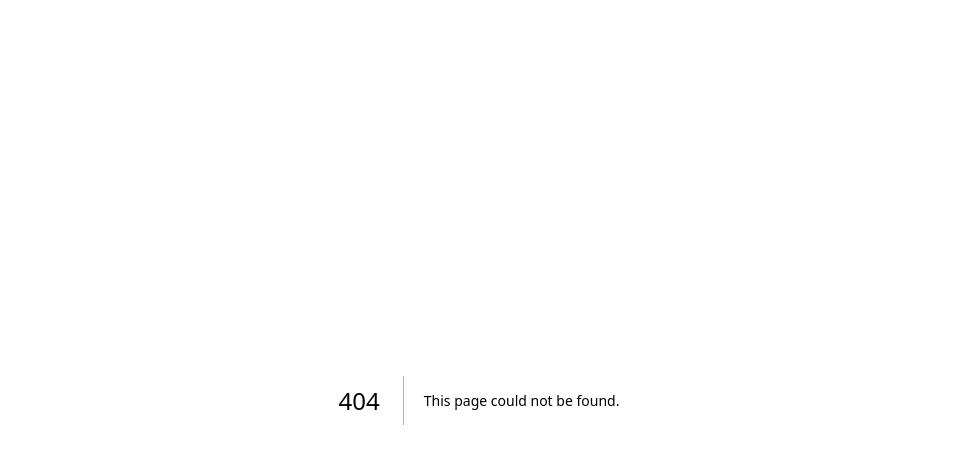
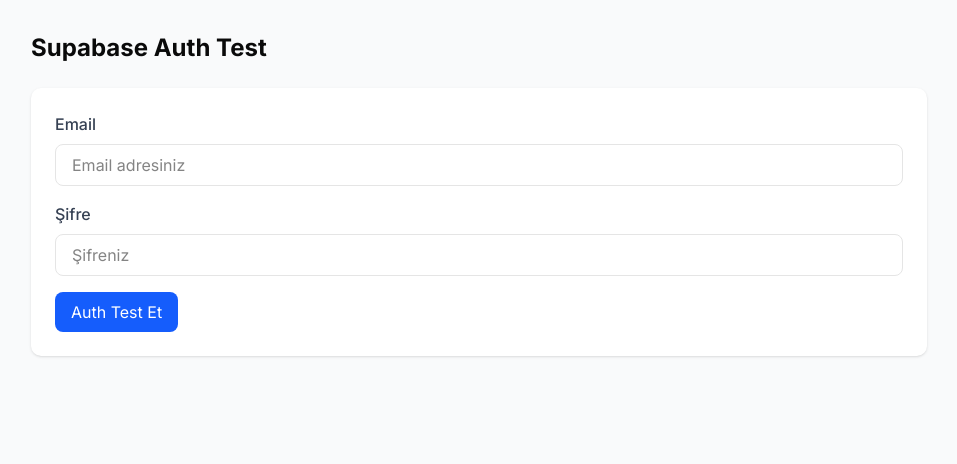
Before and after one commit to EngindalgaMaku/nextjs-arizatakip, a Next.js app: page /auth-test in a window 1280 px wide. Before the commit this address had no page. Shown: the top 464 px of the page, without its empty margins (161-1118 px from the left). Built offline with nearby package versions, Linux system fonts and the light colour scheme.

Commit message:
sekkissdokkuzz

```diff
--- /dev/null
+++ b/src/app/api/auth-test/route.ts
@@ -0,0 +1,53 @@
+import { NextResponse } from 'next/server';
+import { signIn } from '@/lib/supabase';
+import { createClient } from '@supabase/supabase-js';
+
+export async function POST(request: Request) {
+  try {
+    const { email, password } = await request.json();
+
+    if (!email || !password) {
+      return NextResponse.json({
+        success: false,
+        error: 'Email ve şifre gerekli'
+      }, { status: 400 });
+    }
+
+    // 1. Direkt supabase.ts'deki signIn fonksiyonu ile deneme
+    const supabaseSignIn = await signIn(email, password);
+
+    // 2. Doğrudan Supabase client oluşturarak deneme
+    const supabaseUrl = process.env.NEXT_PUBLIC_SUPABASE_URL || "https://gcxbfmqyvqchcrudxpmh.supabase.co";
+    const supabaseAnonKey = process.env.NEXT_PUBLIC_SUPABASE_ANON_KEY || "eyJhbGciOiJIUzI1NiIsInR5cCI6IkpXVCJ9.eyJpc3MiOiJzdXBhYmFzZSIsInJlZiI6ImdjeGJmbXF5dnFjaGNydWR4cG1oIiwicm9sZSI6ImFub24iLCJpYXQiOjE3NDUxNzQ5NTcsImV4cCI6MjA2MDc1MDk1N30.ZVAsgNkAWqtSpEgUufOdvegyXVeN5H6fXYA7rn-8osQ";
+    const supabase = createClient(supabaseUrl, supabaseAnonKey);
+    const { data: directData, error: directError } = await supabase.auth.signInWithPassword({
+      email,
+      password
+    });
+
+    // Sonuçları döndür
+    return NextResponse.json({
+      success: !supabaseSignIn.error && !directError,
+      supabaseSignIn: {
+        success: !supabaseSignIn.error,
+        data: supabaseSignIn.data || null,
+        error: supabaseSignIn.error ? supabaseSignIn.error.message : null
+      },
+      directSignIn: {
+        success: !directError,
+        data: directData || null,
+        error: directError ? directError.message : null
+      },
+      env: {
+        supabaseUrl,
+        hasAnonKey: !!supabaseAnonKey
+      }
+    });
+  } catch (err) {
+    console.error('Auth test error:', err);
+    return NextResponse.json({
+      success: false,
+      error: err instanceof Error ? err.message : 'Bilinmeyen bir hata oluştu'
+    }, { status: 500 });
+  }
+}
--- /dev/null
+++ b/src/app/auth-test/page.tsx
@@ -0,0 +1,150 @@
+'use client';
+
+import { useState } from 'react';
+
+export default function AuthTestPage() {
+  const [email, setEmail] = useState('');
+  const [password, setPassword] = useState('');
+  const [loading, setLoading] = useState(false);
+  const [result, setResult] = useState<any>(null);
+  const [error, setError] = useState<string | null>(null);
+
+  async function testAuth() {
+    if (!email || !password) {
+      setError('Email ve şifre giriniz');
+      return;
+    }
+
+    try {
+      setLoading(true);
+      setError(null);
+
+      const response = await fetch('/api/auth-test', {
+        method: 'POST',
+        headers: {
+          'Content-Type': 'application/json',
+        },
+        body: JSON.stringify({ email, password }),
+      });
+
+      const data = await response.json();
+      setResult(data);
+
+      if (!data.success) {
+        setError('Auth testi başarısız. Detaylar için sonuçları kontrol edin.');
+      }
+    } catch (err) {
+      console.error('Test sırasında hata:', err);
+      setError(err instanceof Error ? err.message : 'Bilinmeyen bir hata oluştu');
+    } finally {
+      setLoading(false);
+    }
+  }
+
+  return (
+    <div className="min-h-screen bg-gray-50 p-8">
+      <div className="max-w-4xl mx-auto">
+        <h1 className="text-2xl font-bold mb-6">Supabase Auth Test</h1>
+
+        <div className="bg-white p-6 rounded-lg shadow mb-6">
+          <div className="mb-4">
+            <label htmlFor="email" className="block text-gray-700 font-medium mb-2">
+              Email
+            </label>
+            <input
+              id="email"
+              type="email"
+              value={email}
+              onChange={(e) => setEmail(e.target.value)}
+              className="w-full px-4 py-2 border rounded-md focus:outline-none focus:ring-2 focus:ring-blue-500"
+              placeholder="Email adresiniz"
+            />
+          </div>
+
+          <div className="mb-4">
+            <label htmlFor="password" className="block text-gray-700 font-medium mb-2">
+              Şifre
+            </label>
+            <input
+              id="password"
+              type="password"
+              value={password}
+              onChange={(e) => setPassword(e.target.value)}
+              className="w-full px-4 py-2 border rounded-md focus:outline-none focus:ring-2 focus:ring-blue-500"
+              placeholder="Şifreniz"
+            />
+          </div>
+
+          <button
+            onClick={testAuth}
+            disabled={loading}
+            className="px-4 py-2 bg-blue-600 text-white rounded-md hover:bg-blue-700 disabled:opacity-50"
+          >
+            {loading ? 'Test Yapılıyor...' : 'Auth Test Et'}
+          </button>
+        </div>
+
+        {error && (
+          <div className="bg-red-50 p-6 rounded-lg shadow mb-6 border border-red-200">
+            <h2 className="text-lg font-semibold text-red-700 mb-2">Hata</h2>
+            <p className="text-red-600">{error}</p>
+          </div>
+        )}
+
+        {result && (
+          <div className="bg-white p-6 rounded-lg shadow">
+            <h2 className="text-lg font-semibold mb-4">Test Sonuçları</h2>
+
+            <div className="space-y-4">
+              <div>
+                <h3 className="font-medium text-gray-700">Genel Durum:</h3>
+                <p className={`text-lg font-bold ${result.success ? 'text-green-600' : 'text-red-600'}`}>
+                  {result.success ? 'Başarılı' : 'Başarısız'}
+                </p>
+              </div>
+
+              <div>
+                <h3 className="font-medium text-gray-700">Supabase.ts SignIn:</h3>
+                <div className={`p-4 rounded ${result.supabaseSignIn.success ? 'bg-green-50' : 'bg-red-50'}`}>
+                  <p className="font-medium mb-2">
+                    {result.supabaseSignIn.success ? 'Başarılı' : 'Başarısız'}
+                  </p>
+                  {result.supabaseSignIn.error && (
+                    <p className="text-red-600">{result.supabaseSignIn.error}</p>
+                  )}
+                </div>
+              </div>
+
+              <div>
+                <h3 className="font-medium text-gray-700">Direkt Supabase Client:</h3>
+                <div className={`p-4 rounded ${result.directSignIn.success ? 'bg-green-50' : 'bg-red-50'}`}>
+                  <p className="font-medium mb-2">
+                    {result.directSignIn.success ? 'Başarılı' : 'Başarısız'}
+                  </p>
+                  {result.directSignIn.error && (
+                    <p className="text-red-600">{result.directSignIn.error}</p>
+                  )}
+                </div>
+              </div>
+
+              <div>
+                <h3 className="font-medium text-gray-700">Çevre Değişkenleri:</h3>
+                <div className="p-4 rounded bg-gray-50">
+                  <p><span className="font-medium">Supabase URL:</span> {result.env.supabaseUrl}</p>
+                  <p><span className="font-medium">Anon Key Var mı:</span> {result.env.hasAnonKey ? 'Evet' : 'Hayır'}</p>
+                </div>
+              </div>
+
+              <div>
+                <h3 className="font-medium text-gray-700">Ham Veri:</h3>
+                <pre className="p-4 bg-gray-50 rounded overflow-x-auto text-xs">
+                  {JSON.stringify(result, null, 2)}
+                </pre>
+              </div>
+            </div>
+          </div>
+        )}
+      </div>
+    </div>
+  );
+}
--- a/src/app/login/page.tsx
+++ b/src/app/login/page.tsx
@@ -3,7 +3,8 @@
 import { useState } from 'react';
 import { useRouter } from 'next/navigation';
 import Link from 'next/link';
-import { signIn, demoSignIn } from '@/lib/auth';
+import { signIn } from '@/lib/supabase';
+import { setCookie } from 'cookies-next';
 
 export default function LoginPage() {
   const [email, setEmail] = useState('');
@@ -27,32 +28,71 @@
       setLoading(true);
       setError(null);
 
+      console.log('Giriş deneniyor:', email);
+
       if (DEMO_MODE) {
-        // Demo mod giriş işlemi
-        const { success, error } = await demoSignIn(email, password);
+        // Demo giriş - sadece test için
+        if (email === 'admin@example.com' && password === 'admin123') {
+          const loginTime = new Date().toISOString();
+          const userData = {
+            email,
+            name: 'Demo Admin',
+            role: 'admin',
+            loginTime
+          };
 
-        if (!success) {
-          throw new Error(error);
+          localStorage.setItem('adminUser', JSON.stringify(userData));
+          setCookie('admin-session', JSON.stringify(userData), {
+            maxAge: 60 * 60 * 8, // 8 saat
+            path: '/',
+          });
+
+          router.push('/dashboard');
+        } else {
+          setError('Demo modunda geçersiz kimlik bilgileri. admin@example.com / admin123 kullanın.');
         }
-
-        // Demo giriş başarılı ise dashboard'a yönlendir
-        router.push('/dashboard');
       } else {
         // Supabase giriş işlemi
         const { data, error } = await signIn(email, password);
+
+        console.log('Supabase cevabı:', { data, error });
 
         if (error) {
           throw error;
         }
 
-        if (data.user) {
-          // Başarıyla giriş yapıldığında dashboard'a yönlendir
+        if (data?.user) {
+          // Kullanıcı doğrulandı, oturum bilgilerini kaydet
+          const userData = {
+            id: data.user.id,
+            email: data.user.email,
+            name: data.user.user_metadata?.name || data.user.email,
+            role: data.user.user_metadata?.role || 'admin',
+            loginTime: new Date().toISOString()
+          };
+
+          // localStorage'a kaydet
+          localStorage.setItem('adminUser', JSON.stringify(userData));
+
+          // Cookie'ye kaydet
+          setCookie('admin-session', JSON.stringify({
+            id: userData.id,
+            email: userData.email,
+            role: userData.role
+          }), {
+            maxAge: 60 * 60 * 8, // 8 saat
+            path: '/',
+          });
+
+          // Yönlendirme
           router.push('/dashboard');
-          router.refresh(); // Session'ı güncellemek için
+        } else {
+          throw new Error('Kullanıcı bilgileri alınamadı');
         }
       }
     } catch (err: unknown) {
       console.error('Login error:', err);
+
       // Türkçe hata mesajları
       if (err instanceof Error) {
         if (err.message.includes('Invalid login credentials')) {
@@ -60,7 +100,7 @@
         } else if (err.message.includes('Email not confirmed')) {
           setError('Email adresi onaylanmamış');
         } else {
-          setError('Giriş yapılırken bir hata oluştu: ' + err.message);
+          setError(`Giriş yapılırken bir hata oluştu: ${err.message}`);
         }
       } else {
         setError('Giriş yapılırken bir hata oluştu');
@@ -69,11 +109,6 @@
       setLoading(false);
     }
   }
-
-  // Demo kullanıcı bilgilerini göster
-  const showDemo = () => {
-    alert("Demo Kullanıcılar:\n\nAdmin: admin@example.com / admin123\nEditör: editor@example.com / editor123");
-  };
 
   return (
     <div className="min-h-screen flex items-center justify-center bg-gray-100">
@@ -130,21 +165,10 @@
           </button>
         </form>
 
-        {DEMO_MODE && (
-          <div className="mt-4">
-            <button
-              onClick={showDemo}
-              className="w-full text-center text-sm text-blue-600 hover:text-blue-800"
-            >
-              Demo kullanıcı bilgilerini göster
-            </button>
-          </div>
-        )}
-
-        <div className="mt-6 pt-4 border-t border-gray-200">
+        <div className="mt-6 pt-4 border-t border-gray-200 text-center">
           <Link
             href="/"
-            className="block text-center text-sm text-gray-600 hover:text-gray-800"
+            className="text-sm text-gray-600 hover:text-gray-800"
           >
             Ana Sayfaya Dön
           </Link>
```
